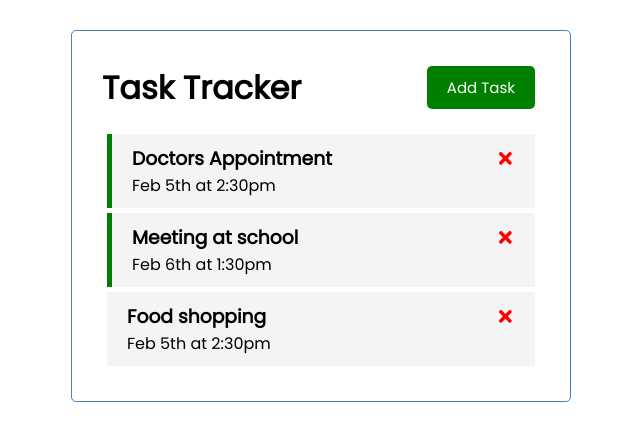
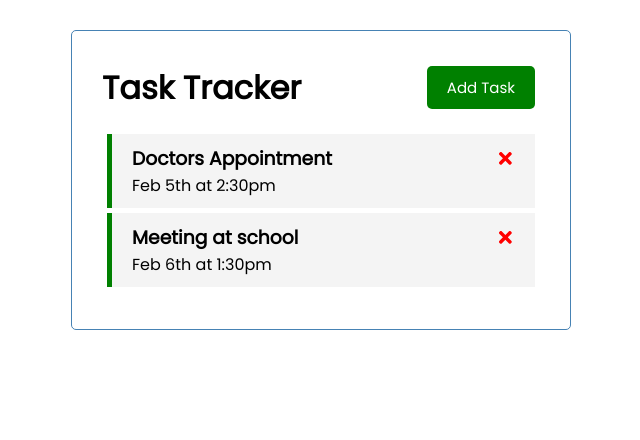
Before and after one commit to byron-dev/task-tracker, a React (Create React App) app: page / in a window 1280 px wide. Shown: the top 440 px of the page, without its empty margins (319-959 px from the left). Built offline with nearby package versions, Linux system fonts and the light colour scheme; data requests are answered from the project's data file.

Commit message:
Fetch and delete data from json db

```diff
--- /dev/null
+++ b/db.json
@@ -0,0 +1,16 @@
+{
+  "tasks": [
+    {
+      "id": 1,
+      "text": "Doctors Appointment",
+      "day": "Feb 5th at 2:30pm",
+      "reminder": true
+    },
+    {
+      "id": 2,
+      "text": "Meeting at school",
+      "day": "Feb 6th at 1:30pm",
+      "reminder": true
+    }
+  ]
+}
--- a/package.json
+++ b/package.json
@@ -6,6 +6,7 @@
     "@testing-library/jest-dom": "^5.11.4",
     "@testing-library/react": "^11.1.0",
     "@testing-library/user-event": "^12.1.10",
+    "json-server": "^0.16.3",
     "react": "^17.0.2",
     "react-dom": "^17.0.2",
     "react-icons": "^4.2.0",
@@ -16,7 +17,8 @@
     "start": "react-scripts start",
     "build": "react-scripts build",
     "test": "react-scripts test",
-    "eject": "react-scripts eject"
+    "eject": "react-scripts eject",
+    "server": "json-server --watch db.json --port 5000"
   },
   "eslintConfig": {
     "extends": [
--- a/src/App.js
+++ b/src/App.js
@@ -1,30 +1,25 @@
 import Header from './components/Header'
 import Tasks from './components/Tasks'
-import {useState} from 'react'
+import { useState, useEffect } from 'react'
 import AddTask from './components/AddTask'
 
 function App() {
     const [showAddTask, setShowAddTask] = useState(false)
-    const [tasks, setTasks] = useState([
-        {
-            id: 1,
-            text: 'Doctors Appointment',
-            day: 'Feb 5th at 2:30pm',
-            reminder: true,
-        },
-        {
-            id: 2,
-            text: 'Meeting at school',
-            day: 'Feb 6th at 1:30pm',
-            reminder: true,
-        },
-        {
-            id: 3,
-            text: 'Food shopping',
-            day: 'Feb 5th at 2:30pm',
-            reminder: false,
-        },
-    ])
+    const [tasks, setTasks] = useState([])
+
+    useEffect(() => {
+        const getTasks = async () => {
+            const tasksFromServer = await fetchTasks()
+            setTasks(tasksFromServer)
+        }
+        getTasks()
+    }, [])
+
+    const fetchTasks = async () => {
+        const res = await fetch('http://localhost:5000/tasks')
+        const data  = await res.json()
+        return data
+    }
 
     const addTask = (task) => {
         const id = Math.floor(Math.random() * 10000) + 1
@@ -32,7 +27,11 @@
         setTasks([...tasks, newTask])
     }
 
-    const deleteTask = (id) => {
+    const deleteTask = async (id) => {
+        await fetch(`http://localhost:5000/tasks/${id}`, {
+            method: 'DELETE'
+        })
+
         setTasks(tasks.filter((task) => task.id !== id))
     }
 
```
Also changed, not shown: 19 other files (tests, documents, lock files or other folders).
